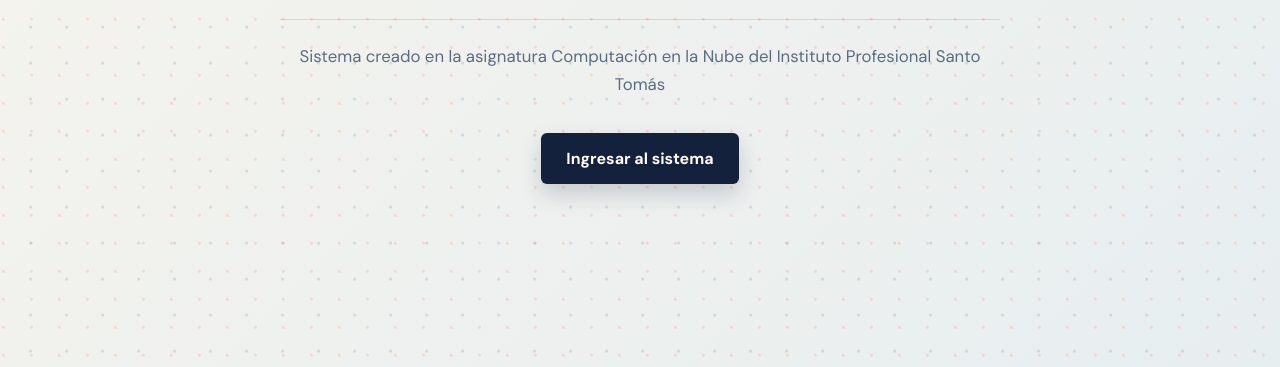
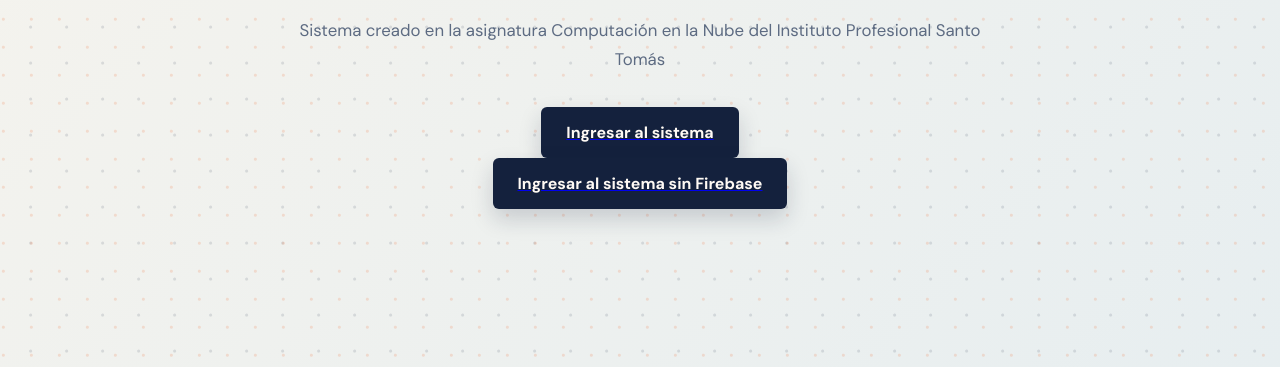
Before and after one commit to Goldie3/Goldie3.github.io, a website: page index.html in a window 1280 px wide. Shown: the part 433-800 px from the top of the page. Drawn offline with Linux system fonts and the light colour scheme; files whose address does not match are found by name.

Commit message:
agregado boton para entrar a tabla localstorage

```diff
--- a/index.html
+++ b/index.html
@@ -19,6 +19,9 @@
     <a href="/html/tabladatosfirebase.html">
         <button>Ingresar al sistema</button>
     </a>
+    <a href="/html/tabladatos.html">
+        <button>Ingresar al sistema sin Firebase</button>
+    </a>
 </body>
 
 </html>
```
